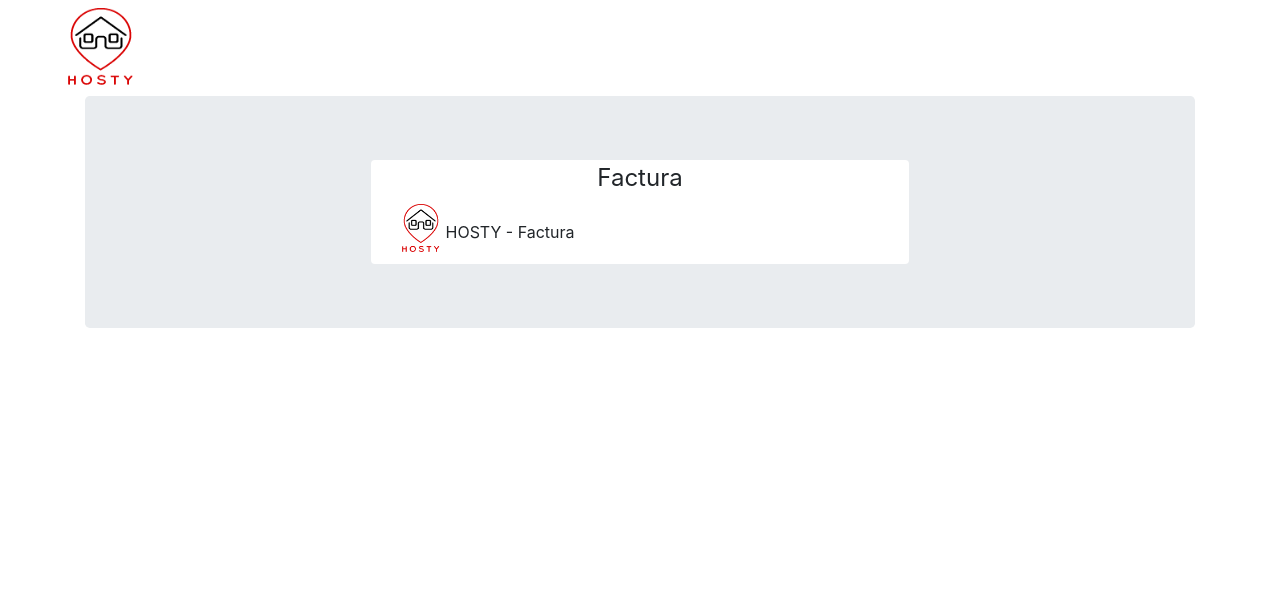
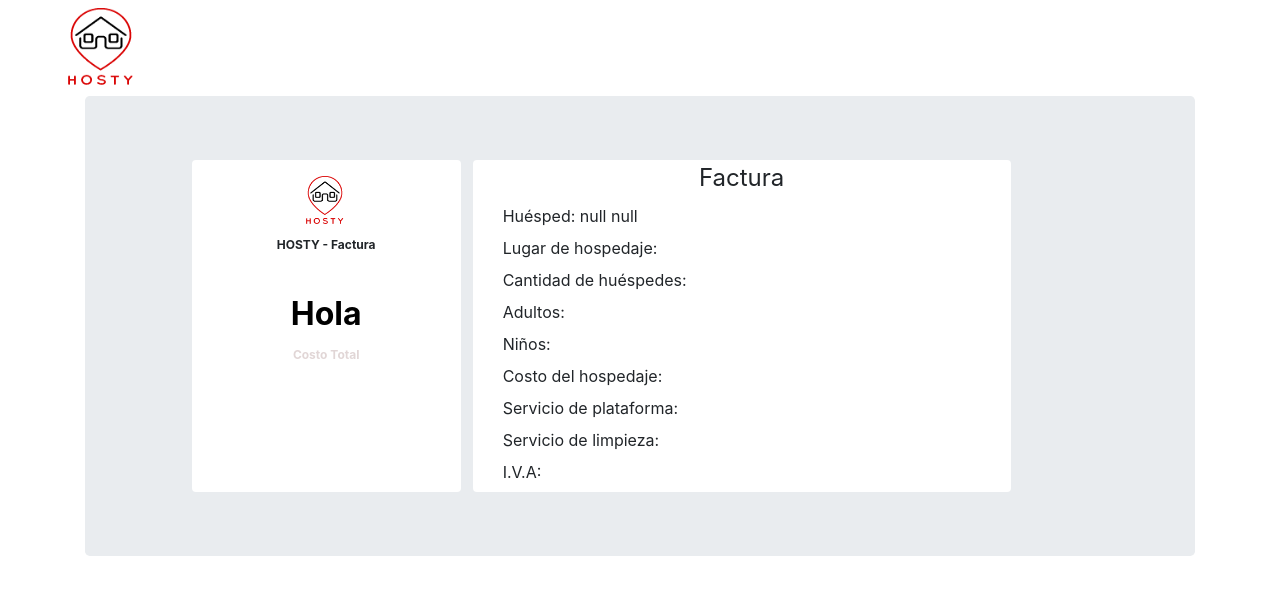
Before and after one commit to joseca9724/Proyecto1_Lenguajes, a plain HTML site: page docs/pago_final.html in a window 1280 px wide. Drawn offline with nearby package versions, Linux system fonts and the light colour scheme.

Commit message:
Factura Final, agregar las acciones para que aparezca la información

```diff
--- a/docs/css/estilos.css
+++ b/docs/css/estilos.css
@@ -22,6 +22,13 @@ div#divReserva{
 
 div#divScreenPay{
 	background-color: #e64040;
+}
+
+div#divTicketFac{
+	background-color: white;
+	border: 0.25em;
+	border-radius: 0.25em;
+	margin-right: 0.75em;
 }
 
 input[type="text"]{
@@ -77,3 +84,9 @@ input[type="date"]:hover::-webkit-datetime-edit {
 	display: block;
 	font-size: small;
 }
+
+span#totalF{
+	color: black;
+	font-size: xx-large;
+	font-weight: bold;
+}
--- a/docs/js/script.js
+++ b/docs/js/script.js
@@ -125,6 +125,7 @@ function btnPago() {
     logo.height = "50";
 
     var mySpan = document.createElement("span");
+    document.getElementById("divEmptySpace").innerHTML = "";
 
     if (nombre == '' || apellidos == '' || correo == '' || conCorreo == '' || direccion == '' ||
             ciudad == '' || provincia == '' || postal == '' || tarjeta == '' || codSeg == '') {
--- a/docs/js/script_pago.js
+++ b/docs/js/script_pago.js
@@ -1,6 +1,7 @@
+function showDatos() {
+    var nombre = sessionStorage.getItem("nombre");
+    var apellidos = sessionStorage.getItem("apellidos");
 
-showDatos();
-
-function showDatos() {
+    document.getElementById('nomHuespedF').innerText = (nombre + " " + apellidos);
 
 }
--- a/docs/pago_final.html
+++ b/docs/pago_final.html
@@ -16,8 +16,8 @@
         <script src="https://stackpath.bootstrapcdn.com/bootstrap/4.5.0/js/bootstrap.min.js" integrity="sha384-OgVRvuATP1z7JjHLkuOU7Xw704+h835Lr+6QL9UvYjZE3Ipu6Tp75j7Bh/kR0JKI" crossorigin="anonymous"></script>
         <link href="https://maxcdn.bootstrapcdn.com/font-awesome/4.7.0/css/font-awesome.min.css" rel="stylesheet">
         <link href="css/estilos.css" rel="stylesheet">
-        <script src="js/script.js"></script>
-        <script src="js/script_pago.js"></script>
+        <script type="text/javascript" src="js/script.js"></script>
+        <script type="text/javascript" src="js/script_pago.js"></script>
     </head>
 
     <body>
@@ -33,18 +33,67 @@
         <div class="container">
             <div class="jumbotron">
                 <div class="row">
-                    <div class="col-md-3"><!--Solo para separar--></div>
+                    <div class="col-md-1"></div>
+                    <div id="divTicketFac" class="col-md-3">
+                        <div class="col" style="margin-top: 1em;">
+                            <img src="img/logo.PNG" style="margin-bottom: 10px; margin-left: 40%;" width="40" height="50">
+                        </div>
+                        <div class="col">
+                            <legend class="badge">HOSTY - Factura</legend>
+                        </div>
+
+                        <div class="col">
+                            <!--<label>Costo Total: <span id="totalF"></span></label>-->
+                            <legend class="text-center" style="margin-top: 1.5em;"> <span id="totalF">Hola</span> </legend>
+                            <legend class="badge" style="color:  #e1d6d6;">Costo Total</legend>
+                        </div>
+                    </div>
 
                     <div id="divFactura" class="col-md-6">
                         <legend class="text-center">Factura</legend>
 
                         <div class="col">
-                            <img src="img/logo.PNG" style="margin-bottom: 10px;" width="40" height="50">
-                            <label>HOSTY - Factura</label>
+                            <label>Hu&eacute;sped: <span id="nomHuespedF"></span> </label>
                         </div>
+
+                        <div class="col">
+                            <label>Lugar de hospedaje: <span id="nomLugarF"></span> </label>
+                        </div>
+
+                        <div class="col">
+                            <label>Cantidad de hu&eacute;spedes: <span id="detHuespedF"></span></label>
+                        </div>
+
+                        <div class="col">
+                            <label>Adultos: <span id="labAdultoF"></span></label>
+                        </div>
+
+                        <div class="col">
+                            <label>Ni&ntilde;os: <span id="labNinnosF"></span></label>
+                        </div>
+
+                        <div class="col">
+                            <label>Costo del hospedaje: <span id="costoHospF"></span></label>
+                        </div>
+
+                        <div class="col">
+                            <label>Servicio de plataforma: <span id="servPlatF"></span></label>
+                        </div>
+
+                        <div class="col">
+                            <label>Servicio de limpieza: <span id="limpiezaF"></span></label>
+                        </div>
+
+                        <div class="col">
+                            <label>I.V.A: <span id="IVAF"></span></label>
+                        </div>
+
+                        <script type="text/javascript">
+                            showDatos();
+                        </script>
                     </div>
 
-                    <div class="col-md-3"><!--Solo para separar--></div>
+                    <div class="col-md-2"><!--Solo para separar--></div>
                 </div>
             </div>
         </div>
```
